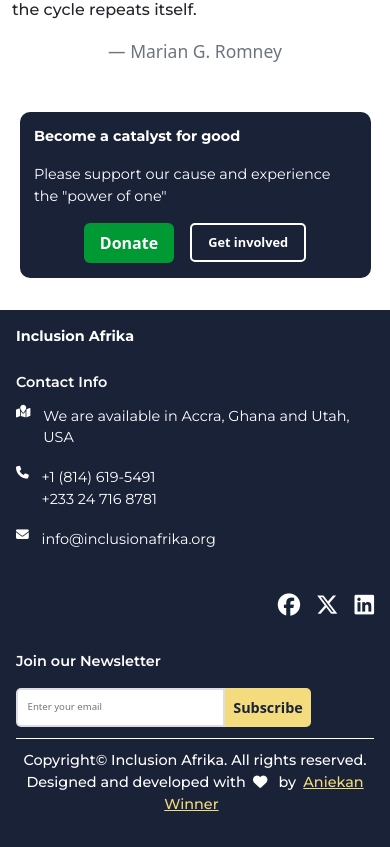
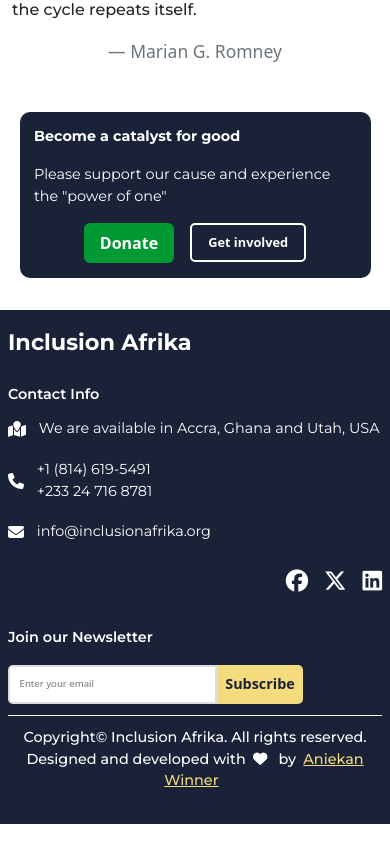
Before and after one commit to DevaWinner/afrika, a React (Vite) app: page /organization in a window 390 px wide. Shown: the part 3247-4094 px from the top of the page. After the commit the page ends 4071 px from the top, so only its background shows below. Built offline with nearby package versions, Linux system fonts and the light colour scheme.

Commit message:
Add VideoComponent and adjust footer styles

```diff
--- a/src/pages/GetInvolved.jsx
+++ b/src/pages/GetInvolved.jsx
@@ -3,6 +3,7 @@ import WhyHelpSection from "../components/WhyHelpSection";
 import CtaBox from "../components/CtaBox";
 import Testimonial from "../components/Testimonial";
 import OtherWaysToSupport from "../components/OtherWaysToSupport";
+import VideoComponent from "../components/VideoComponent";
 
 function GetInvolved() {
 	return (
@@ -25,6 +26,7 @@ function GetInvolved() {
 					help individuals climb out of poverty and become self-reliant.
 				</p>
 			</div>
+			<VideoComponent />
 			<WhyHelpSection />
 			<CtaBox />
 			<OtherWaysToSupport />
--- a/src/styles/Footer.css
+++ b/src/styles/Footer.css
@@ -12,6 +12,7 @@
 
 .footer-details {
 	gap: 5em;
+	margin: 0 auto;
 }
 
 .footer-contact {
@@ -29,7 +30,7 @@
 }
 
 .footer-contact ul {
-	gap: 0.2em;
+	gap: 1.5em;
 	padding-left: 0;
 }
 
@@ -37,10 +38,15 @@
 	list-style: none;
 	display: flex;
 	gap: 1rem;
+	align-items: center;
 }
 
 .footer-contact ul li i {
 	font-size: 1rem;
+}
+
+.footer-contact ul li p {
+	margin: 0;
 }
 
 .socials {
@@ -118,21 +124,22 @@
 }
 
 .developer-br {
-  display: none;
+	display: none;
 }
 
 @media (max-width: 480px) {
 	.footer {
-		padding: 1rem;
+		padding: 1rem 0.5rem;
 	}
 
 	.footer-details {
 		flex-direction: column;
 		gap: 0;
+		margin: 0;
 	}
 
 	.inclusion {
-		font-size: 1.2rem;
+		font-size: 1.4rem !important;
 		font-weight: 700;
 	}
 
@@ -145,7 +152,7 @@
 	}
 
 	.footer-contact ul li i {
-		font-size: 0.8rem;
+		font-size: 1rem;
 	}
 
 	.socials ul {
@@ -178,7 +185,7 @@
 		text-align: center;
 	}
 
-  .developer-br {
-    display: block;
-  }
+	.developer-br {
+		display: block;
+	}
 }
```
